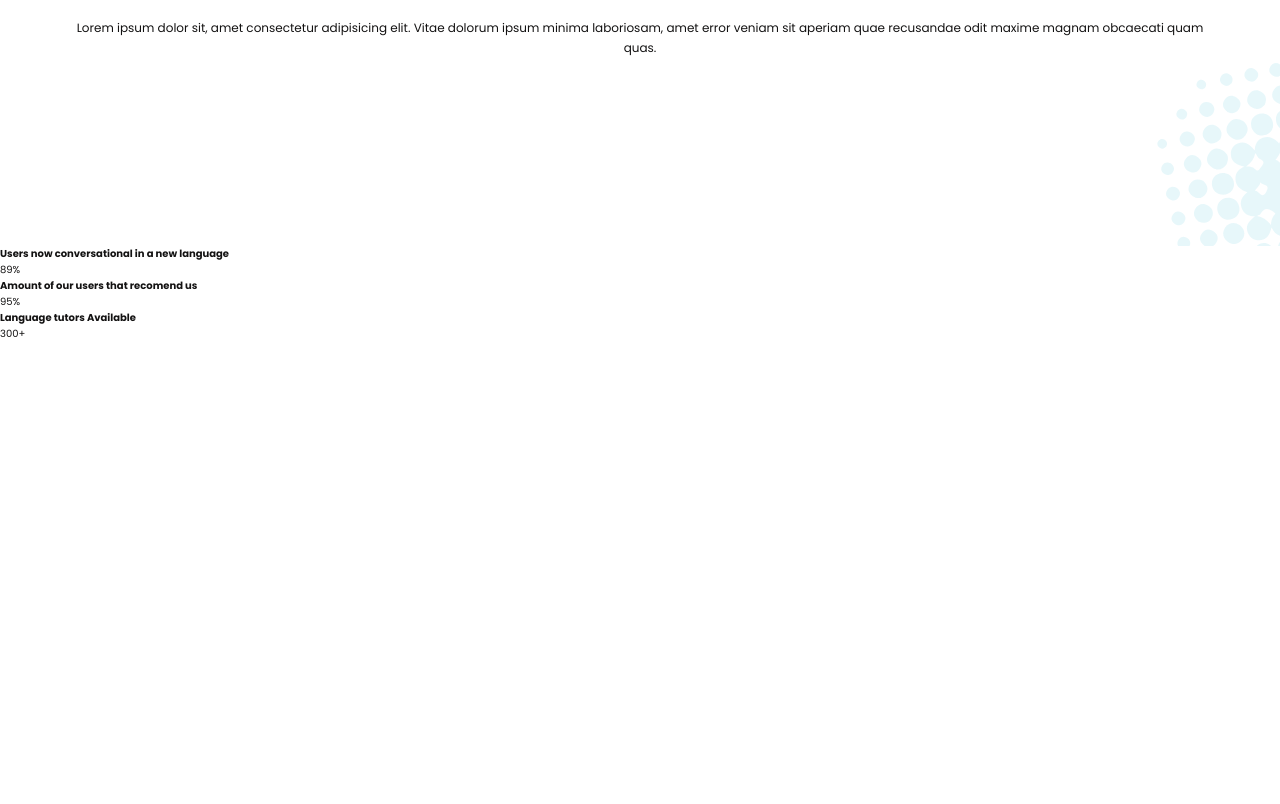
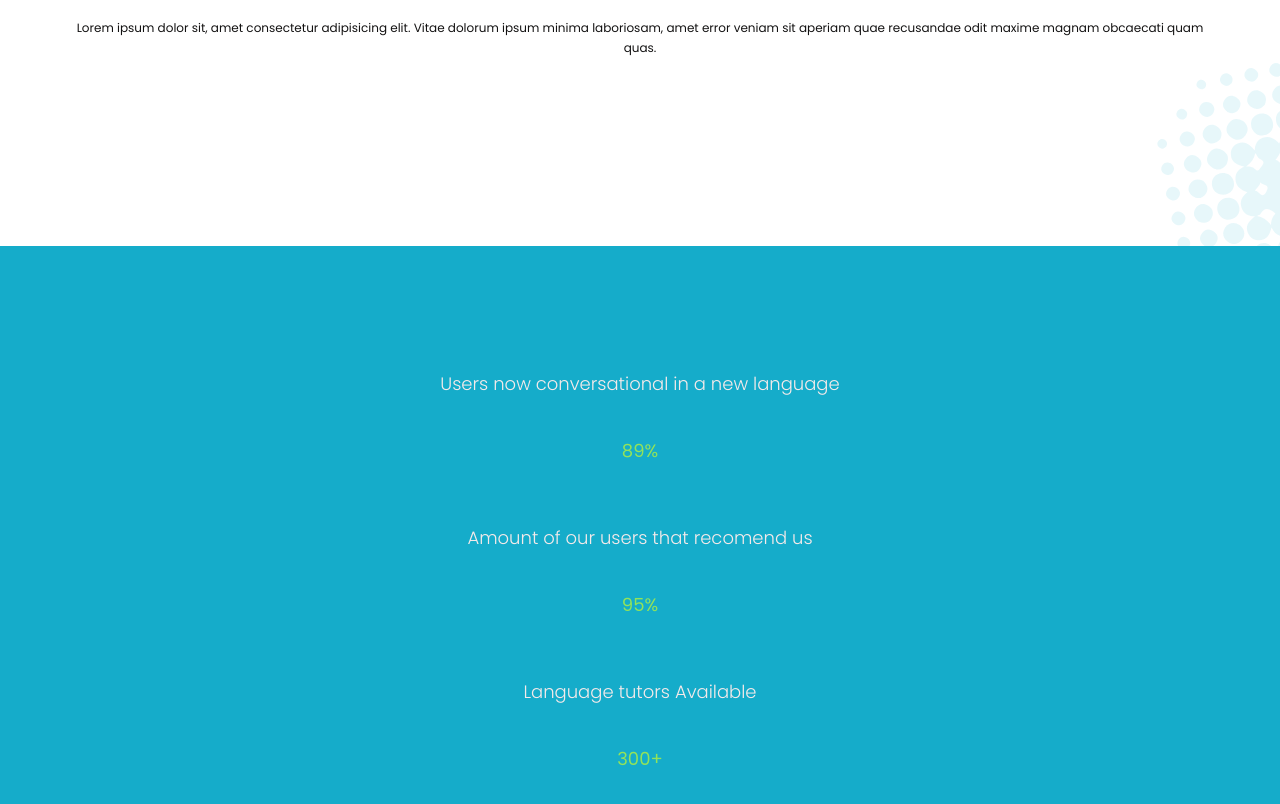
Before and after one commit to David-Henery4/Languisa, a website built with Parcel: page index.html in a window 1280 px wide. Shown: the part 1556-2360 px from the top of the page. Before the commit the page ends 1898 px from the top, so only its background shows below. Built offline with nearby package versions, Linux system fonts and the light colour scheme.

Commit message:
stats-mob

```diff
--- /dev/null
+++ b/Sass/layouts/_stats.scss
@@ -0,0 +1,17 @@
+.stats{
+    padding: 5%;
+    text-align: center;
+    background-color: $primary-color;
+    &__group{
+        margin: 6rem 0;
+        font-size: 1.8rem;
+        h4{
+            color: $almost-white;
+            font-weight: 300;
+        }
+        p{
+            margin-top: 4rem;
+            color: $secondary-color;
+        }
+    }
+}
--- a/Sass/styles.scss
+++ b/Sass/styles.scss
@@ -9,3 +9,4 @@
 @import "./components/bckgndPatt";
 @import "./layouts/header";
 @import "./layouts/about";
+@import "./layouts/stats";
```
